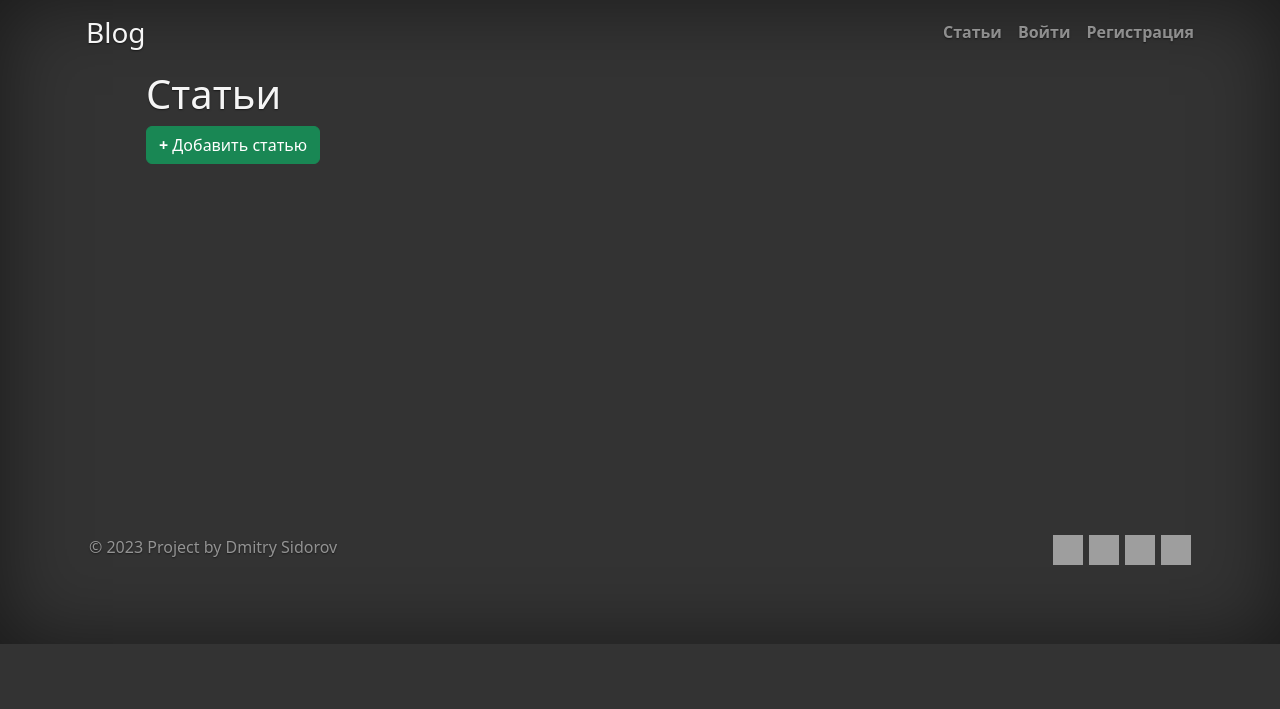
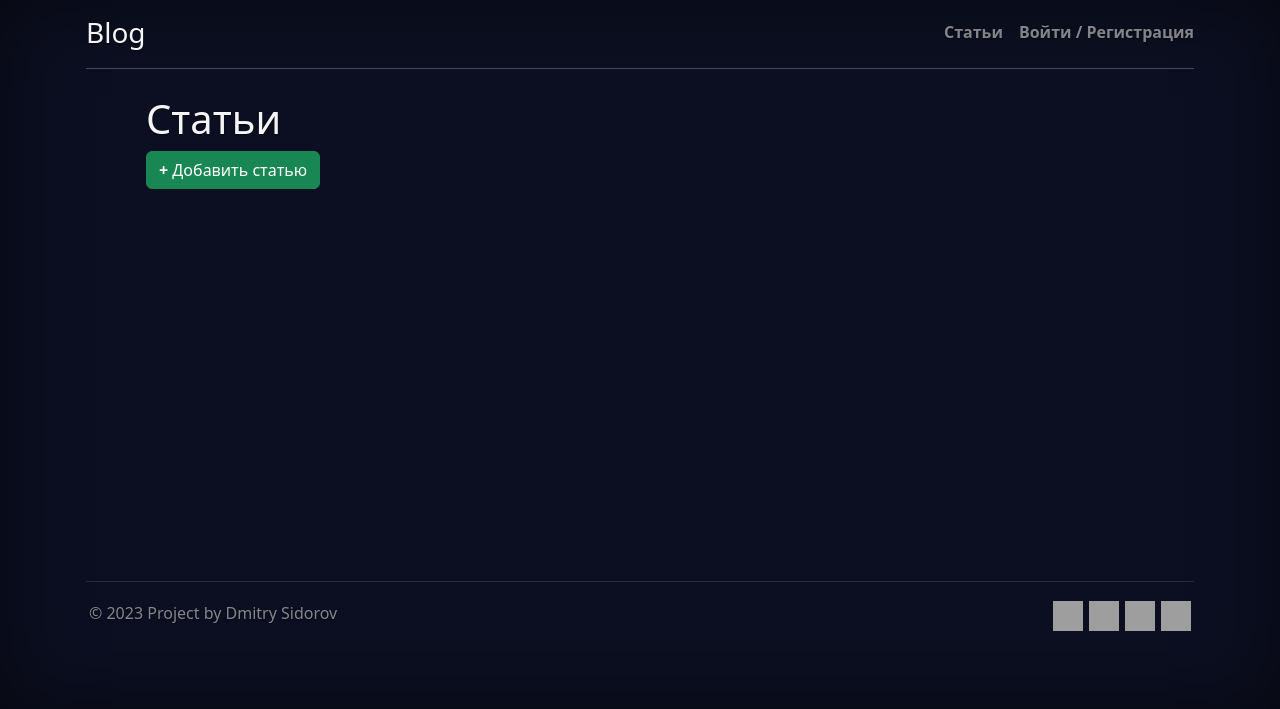
Before and after one commit to dimansidorov/blog-on-flask, a Python web app: template blog/templates/articles/articles.html in a window 1280 px wide. Shown: the top 709 px of the page. Run offline with Jinja, Linux system fonts and the light colour scheme; the template is opened without the code that fills it, so the values that code supplies are empty; grey boxes are pictures that could not be loaded.

Commit message:
update templates

```diff
--- a/blog/articles/views.py
+++ b/blog/articles/views.py
@@ -32,7 +32,7 @@ def articles_detail(id):
 
     else:
         return render_template('articles/article_detail.html',
-                               title=article.title,
+                               title=f'Статья о "{article.title}"',
                                article=article)
 
 
--- a/blog/static/css/styles.css
+++ b/blog/static/css/styles.css
@@ -1,6 +1,13 @@
 body {
-    background-color: #333333 !important;
+    background-color: #0c0f21 !important;
     color: whitesmoke;
+}
+
+.article {
+    border: 1px solid whitesmoke;
+    border-radius: 7px;
+    text-align: center;
+    padding: 15px;
 }
 
 .footer {
--- a/blog/templates/articles/articles.html
+++ b/blog/templates/articles/articles.html
@@ -1,11 +1,12 @@
 {% extends 'base.html' %}
 
 {% block content %}
-    <div class="container mb-5 mt-2">
+    <div class="container">
         <h1 class="">Статьи</h1>
 
         {% for item in articles %}
-            <div class="info-text mb-3 mt-3">
+
+            <div class="info-text mb-3 mt-3 article">
                 <h3> {{ item.title }}</h3>
                 <p> {{ item.body }}</p>
                 <a href="{{ url_for('articles.detail', id=item.id) }}">
--- a/blog/templates/auth/login.html
+++ b/blog/templates/auth/login.html
@@ -23,11 +23,17 @@
                     </div>
 
                 {% endfor %}
+
                 <div>
+
                     {{ form.submit(class="btn btn-outline-success m-3") }}
+                    <button type="button" class="btn btn-outline-primary">
+                        <a class="nav-link" href="{{ url_for('auth_app.register') }}">Зарегистрируйтесь</a>
+                    </button>
                 </div>
 
             </form>
+
         </div>
     </div>
 {% endblock content %}
--- a/blog/templates/base.html
+++ b/blog/templates/base.html
@@ -41,18 +41,20 @@
                         </a>
 
                     {% else %}
-                        <a class="nav-link fw-bold py-1 px-0 {% if title == 'Авторизация' %} active {% endif %}"
+                        <a class="nav-link fw-bold py-1 px-0 {% if title == 'Авторизация' or title == 'Регистрация'%} active {% endif %}"
                            aria-current="page" href="{{ url_for('auth_app.login') }}">
-                            Войти
+                            Войти / Регистрация
                         </a>
-                        <a class="nav-link fw-bold py-1 px-0 {% if title == 'Регистрация' %} active {% endif %}"
-                           aria-current="page" href="{{ url_for('auth_app.register') }}">
-                            Регистрация
-                        </a>
+{#                        <a class="nav-link fw-bold py-1 px-0 {% if title == 'Регистрация' %} active {% endif %}"#}
+{#                           aria-current="page" href="{{ url_for('auth_app.register') }}">#}
+{#                            Регистрация#}
+{#                        </a>#}
                     {% endif %}
                 </nav>
             </div>
         </header>
+        <hr>
+
     {% endblock header %}
 
     <main class="px-5 main-hight" >
@@ -62,6 +64,7 @@
 
 
     <footer class="mt-auto text-white-50">
+        <hr>
         <div class="footer">
             <span class="mb-3 mb-md-0 icon">© 2023 Project by Dmitry Sidorov</span>
             <div id="socials" class="footer">
```
Also changed, not shown: blog/templates/articles/article_detail.html (+3 -8 lines).
